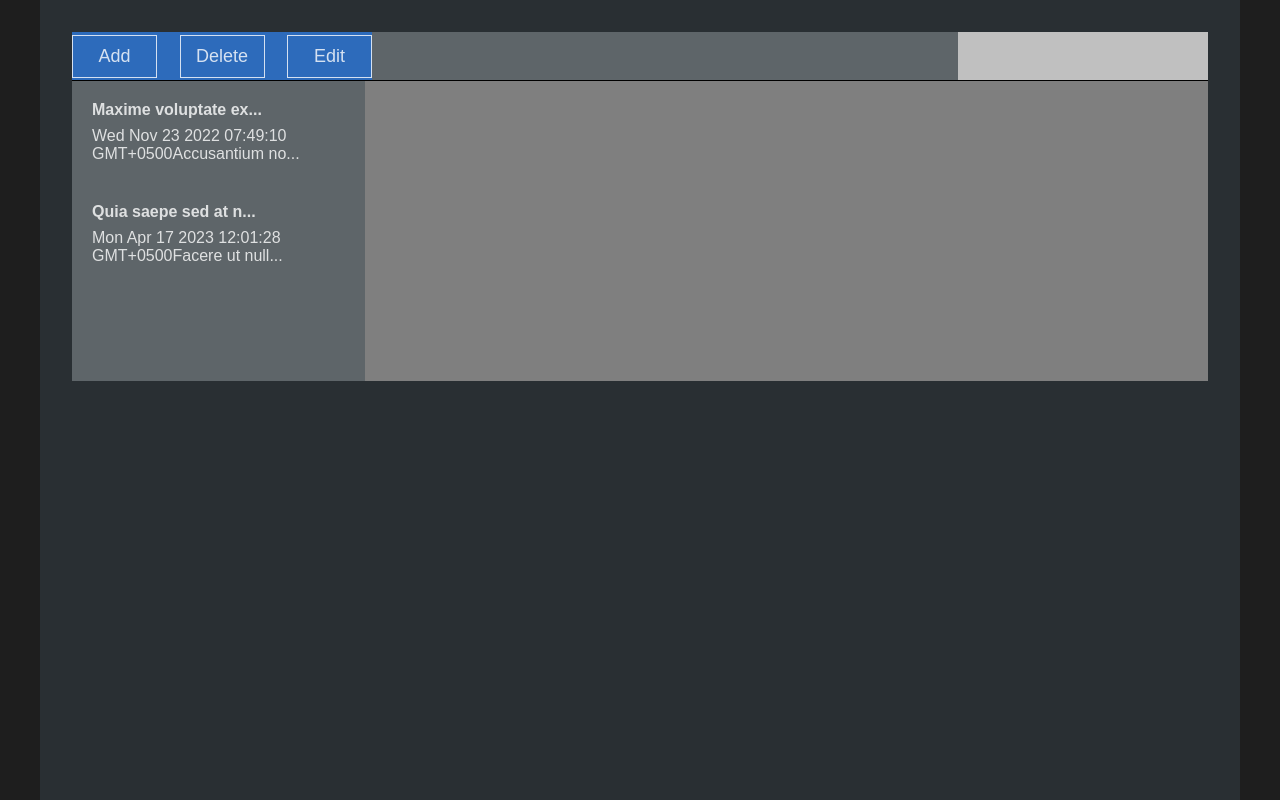
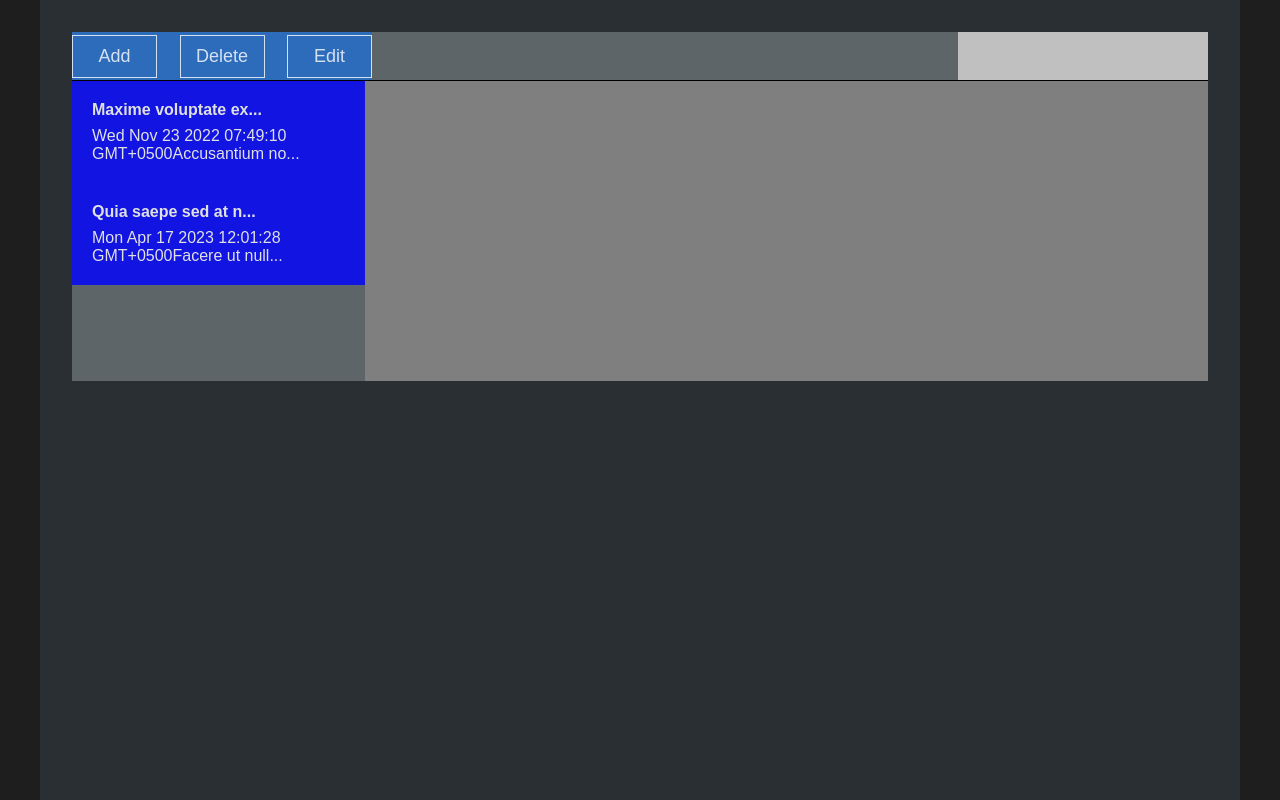
Before and after one commit to Andrew-Sparrow/It-Digital, a React (Create React App) app: page / in a window 1280 px wide. Built offline with nearby package versions, Linux system fonts and the light colour scheme.

Commit message:
adds react-router-dom

```diff
--- a/package.json
+++ b/package.json
@@ -8,6 +8,7 @@
     "@testing-library/user-event": "^13.5.0",
     "react": "^18.2.0",
     "react-dom": "^18.2.0",
+    "react-router-dom": "^6.14.2",
     "react-scripts": "5.0.1",
     "sass": "^1.64.1",
     "styled-components": "^6.0.5",
--- a/src/components/NoteItem.jsx
+++ b/src/components/NoteItem.jsx
@@ -6,12 +6,15 @@ import { truncate } from '../utils';
 
 
 const StyledNoteItem = styled.div`
-  /* background-color: #b8e9ff; */
   color: #fff;
   padding: 20px;
   cursor: pointer;
   opacity: 0.8;
   transition: 0.3s;
+
+  ${({ $isActive }) => $isActive && `
+    background: blue;
+  `}
 
   &:hover {
     opacity: 1;
@@ -25,10 +28,15 @@ const StyledNoteItem = styled.div`
 
 
 const NoteItem = (props) => {
-  const { title, time, text } = props;
+  const { title, time, text, isActive } = props;
+
+  const handleButtonClick = () => {
+    // history.push('/dresses?color=blue')
+    console.log('click')
+  };
 
   return (
-    <StyledNoteItem>
+    <StyledNoteItem $isActive={isActive} onClick={handleButtonClick}>
       <div className='title'>
         <strong >{truncate(title, MAX_LETTERS_AMOUNT_TITLE)}</strong>
       </div>
--- a/src/components/NotesPanel.jsx
+++ b/src/components/NotesPanel.jsx
@@ -45,7 +45,7 @@ const notes = [
 const NotesPanel = (props) => {
   return (
     <StyledNotesPanel {...props}>{
-      notes.map((item) => <NoteItem {...item} key={item.id} />)
+      notes.map((item) => <NoteItem {...item} key={item.id} isActive={true} />)
     }</StyledNotesPanel>
   )
 };
```
Also changed, not shown: 1 other file (tests, documents, lock files or other folders).
